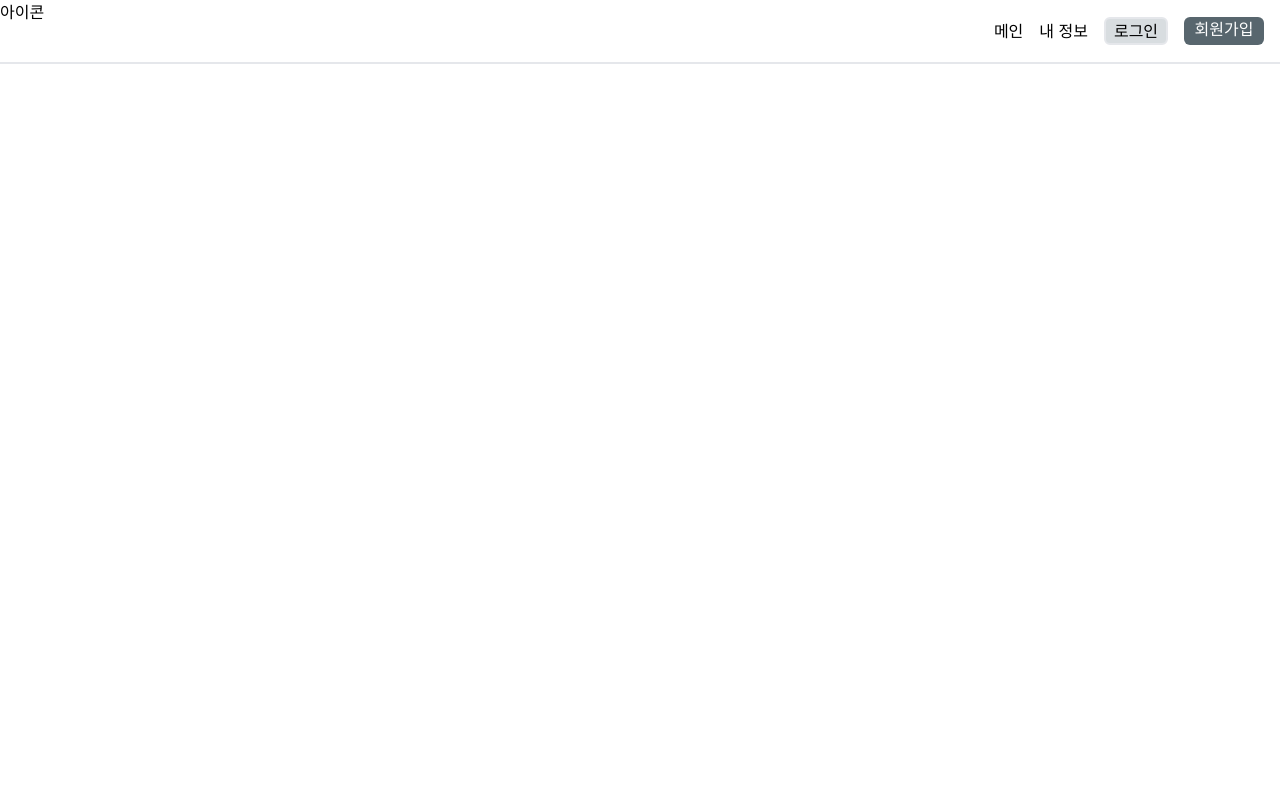
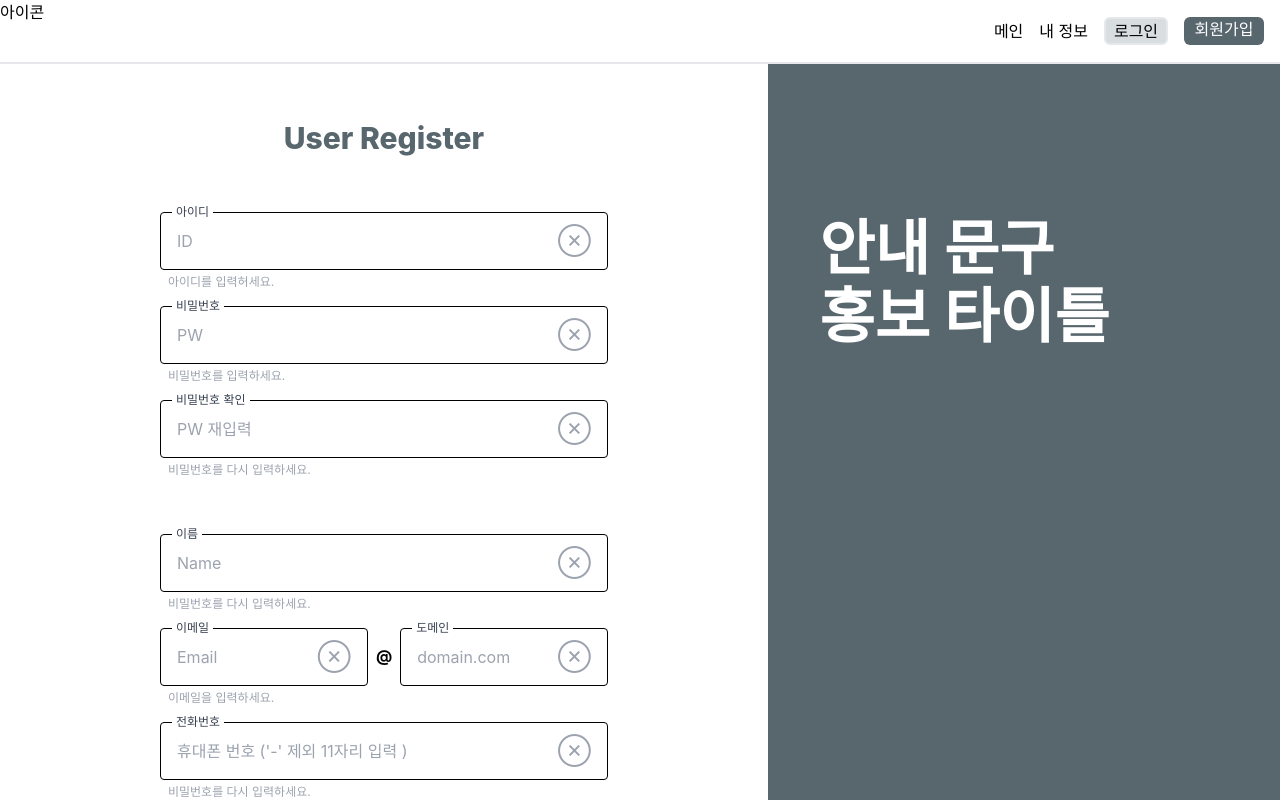
Before and after one commit to COMFORTO-O/SKShieldus_Rookies_team7, a React (Vite) app in the folder FrontEnd/sk-7-front-app/: page /register in a window 1280 px wide. Shown: the top 800 px of the page. Built offline with nearby package versions, Linux system fonts and the light colour scheme.

Commit message:
login, register page UI development

```diff
--- a/FrontEnd/sk-7-front-app/src/App.jsx
+++ b/FrontEnd/sk-7-front-app/src/App.jsx
@@ -1,6 +1,7 @@
 import { Routes, Route, Link } from "react-router-dom"; // RouterLink로 별칭 사용 가능
 import MainPage from "./pages/MainPage";
 import LoginPage from "./pages/LoginPage";
+import SignupPage from "./pages/SignupPage";
 import Navbar from "./components/molecules/Navbar";
 
 function App() {
@@ -13,6 +14,7 @@ function App() {
                 <Routes>
                     <Route path="/" element={<MainPage />} />
                     <Route path="/login" element={<LoginPage />} />
+                    <Route path="/register" element={<SignupPage />} />
                 </Routes>
             </main>
         </>
--- /dev/null
+++ b/FrontEnd/sk-7-front-app/src/components/atoms/AuthInput.jsx
@@ -0,0 +1,61 @@
+import Label from "./Label";
+
+const AuthInput = ({
+    id,
+    label,
+    type = "text",
+    placeholder = "",
+    bottomText = "",
+    value,
+    onChange,
+    className = "",
+    required = false,
+    error = "",
+}) => {
+    // input 값 초기화 함수
+    const inputClear = () => {
+        onChange({ target: { value: "" } });
+    };
+
+    return (
+        <div className="relative w-full">
+            {/* 라벨 */}
+            <Label
+                htmlFor={id}
+                className="absolute -top-2 left-3 px-1 bg-white text-xs text-gray-500"
+            >
+                {label}
+            </Label>
+
+            <div className="flex items-center border border-black rounded px-4 py-3 focus-within:ring-2 focus-within:ring-primary">
+                <input
+                    id={id}
+                    type={type}
+                    placeholder={placeholder}
+                    value={value}
+                    onChange={onChange}
+                    required={required}
+                    className={`w-full outline-none bg-transparent
+                                ${
+                                    error
+                                        ? "border-red-500 focus:ring-red-300"
+                                        : "border-gray-300 focus:ring-blue-300"
+                                }
+                                ${className}`}
+                />
+                <button
+                    type="button"
+                    className="text-2xl text-gray-400 hover:text-black ml-2"
+                    onClick={inputClear}
+                >
+                    ⊗
+                </button>
+            </div>
+
+            {/* 하단 메시지 */}
+            <div className="ml-2 mt-1 text-xs text-gray-400">{bottomText}</div>
+        </div>
+    );
+};
+
+export default AuthInput;
--- a/FrontEnd/sk-7-front-app/src/components/atoms/Button.jsx
+++ b/FrontEnd/sk-7-front-app/src/components/atoms/Button.jsx
@@ -6,10 +6,7 @@ const Button = ({ children, onClick, disabled = false, className = "" }) => {
             onClick={onClick}
             disabled={disabled}
             className={`
-        px-4 py-2 rounded-xl font-semibold shadow-md transition
-        ${disabled
-          ? "bg-gray-300 text-gray-500 cursor-not-allowed shadow-none"
-          : "bg-gray-700 hover:bg-gray-800 text-white shadow-lg"}
+        px-4 py-2 rounded-lg font-semibold shadow-md transition
         ${className}
       `}
         >
--- a/FrontEnd/sk-7-front-app/src/components/atoms/Label.jsx
+++ b/FrontEnd/sk-7-front-app/src/components/atoms/Label.jsx
@@ -2,7 +2,7 @@ const Label = ({ htmlFor, children, className = "", required = false }) => {
   return (
     <label
       htmlFor={htmlFor}
-      className={`block text-sm font-medium text-gray-700 ${className}`}
+      className={`block text-gray-700 ${className}`}
     >
       {children}
       {required && <span className="text-red-500 ml-1">*</span>}
--- a/FrontEnd/sk-7-front-app/src/components/auth/AuthLayout.jsx
+++ b/FrontEnd/sk-7-front-app/src/components/auth/AuthLayout.jsx
@@ -2,9 +2,9 @@ import React from "react";
 
 function AuthLayout({ children, title }) {
     return (
-        <div className="min-h-screen flex flex-col items-center justify-center bg-secondary">
-            <div className="w-full max-w-md p-8 space-y-8 bg-base-100 rounded-lg shadow-md">
-                <h2 className="mt-6 text-center text-3xl font-extrabold text-primary">
+        <div className="min-h-screen flex flex-col items-center justify-center">
+            <div className="w-full max-w-md">
+                <h2 className="my-14 text-center text-3xl font-extrabold text-primary">
                     {title}
                 </h2>
                 {children}
--- a/FrontEnd/sk-7-front-app/src/pages/LoginPage.jsx
+++ b/FrontEnd/sk-7-front-app/src/pages/LoginPage.jsx
@@ -1,12 +1,58 @@
 import AuthLayout from "../components/auth/AuthLayout";
+import AuthInput from "../components/atoms/AuthInput";
+import Button from "../components/atoms/Button";
+import Label from "../components/atoms/Label";
+import Input from "../components/atoms/Input";
 
 function LoginPage() {
     return (
-        <AuthLayout>
-            <form>
-                <input></input>
-            </form>
-        </AuthLayout>
+        <>
+            {/* 전체 레이아웃 */}
+            <div className="grid grid-cols-[40%_1fr] h-screen">
+                {/* 왼쪽 컨테이너 */}
+                <div className="flex flex-col h-screen">
+                    {/* 섹션 */}
+                    <div className="h-full bg-primary text-white font-bold text-6xl">
+                        {/* 텍스트 배치 */}
+                        <div className="mt-[30%] ml-[10%]">
+                            <div className="mb-2">안내 문구</div>
+                            <div>홍보 타이틀</div>
+                        </div>
+                    </div>
+                </div>
+
+                {/* 오른쪽 컨테이너 */}
+                <div className="w-full bg-white flex items-center justify-center">
+                    {/* 섹션 */}
+                    <div className="w-full">
+                        <AuthLayout title="Login">
+                            <form className="w-full space-y-8">
+                                <AuthInput
+                                    label="아이디"
+                                    placeholder="ID"
+                                    bottomText="아이디를 입력허세요."
+                                />
+                                <AuthInput
+                                    label="비밀번호"
+                                    placeholder="PW"
+                                    bottomText="비밀번호를 입력허세요."
+                                />
+
+                                {/* 로그인 버튼 */}
+                                <Button className="w-full bg-primary text-white font-bold py-2 rounded hover:bg-gray-800">
+                                    로그인
+                                </Button>
+
+                                {/* 회원가입 버튼 */}
+                                <Button className="w-full bg-gray-300 text-black font-bold py-2 rounded hover:bg-gray-400">
+                                    회원가입
+                                </Button>
+                            </form>
+                        </AuthLayout>
+                    </div>
+                </div>
+            </div>
+        </>
     );
 }
 
--- a/FrontEnd/sk-7-front-app/src/pages/NotFoundPage.jsx
+++ b/FrontEnd/sk-7-front-app/src/pages/NotFoundPage.jsx
@@ -1,7 +1,7 @@
 import React from "react";
 import { Link } from "react-router-dom";
 
-const NotFound = () => {
+function NotFound() {
   return (
     <div className="min-h-screen flex flex-col items-center justify-center bg-gray-100 text-center px-4">
       <h1 className="text-6xl font-bold text-blue-600 mb-4">404</h1>
--- a/FrontEnd/sk-7-front-app/src/pages/SignupPage.jsx
+++ b/FrontEnd/sk-7-front-app/src/pages/SignupPage.jsx
@@ -0,0 +1,102 @@
+import AuthLayout from "../components/auth/AuthLayout";
+import AuthInput from "../components/atoms/AuthInput";
+import Button from "../components/atoms/Button";
+import Label from "../components/atoms/Label";
+import Input from "../components/atoms/Input";
+
+function SignupPage() {
+    return (
+        <>
+            {/* 전체 레이아웃 */}
+            <div className="grid grid-cols-[1fr_40%] h-screen">
+                {/* 왼쪽 컨테이너 */}
+                <div className="w-full bg-white flex items-center justify-center">
+                    {/* 섹션 */}
+                    <div className="w-full">
+                        <AuthLayout title="User Register">
+                            <form className="w-full space-y-4">
+                                <AuthInput
+                                    label="아이디"
+                                    placeholder="ID"
+                                    bottomText="아이디를 입력허세요."
+                                    type="text"
+                                />
+                                <AuthInput
+                                    label="비밀번호"
+                                    placeholder="PW"
+                                    bottomText="비밀번호를 입력하세요."
+                                    type="password"
+                                />
+                                <AuthInput
+                                    label="비밀번호 확인"
+                                    placeholder="PW 재입력"
+                                    bottomText="비밀번호를 다시 입력하세요."
+                                    type="password"
+                                />
+
+                                <div className="pt-10">
+                                    <AuthInput
+                                        label="이름"
+                                        placeholder="Name"
+                                        bottomText="비밀번호를 다시 입력하세요."
+                                    />
+                                </div>
+
+                                <div className="flex items-start space-x-2">
+                                    <div className="flex-1">
+                                        <AuthInput
+                                            id="email1"
+                                            label="이메일"
+                                            placeholder="Email"
+                                            bottomText="이메일을 입력하세요."
+                                        />
+                                    </div>
+
+                                    <div className="flex items-center pt-4 font-bold">
+                                        @
+                                    </div>
+
+                                    <div className="flex-1">
+                                        <AuthInput
+                                            id="email2"
+                                            label="도메인"
+                                            placeholder="domain.com"
+                                            bottomText=""
+                                        />
+                                    </div>
+                                </div>
+
+                                <AuthInput
+                                    label="전화번호"
+                                    placeholder="휴대폰 번호 ('-' 제외 11자리 입력 )"
+                                    bottomText="비밀번호를 다시 입력하세요."
+                                />
+
+                                {/* 회원가입 버튼 */}
+                                <div>
+                                    <Button className="h-14 my-14 w-full bg-gray-300 text-black font-bold py-2 rounded hover:bg-gray-400">
+                                        회원가입
+                                    </Button>
+                                </div>
+                            </form>
+                        </AuthLayout>
+                    </div>
+                </div>
+
+                {/* 오른쪽 컨테이너 */}
+                <div className="flex flex-col h-screen">
+                    {/* 섹션 */}
+                    <div className="h-full bg-primary text-white font-bold text-6xl">
+                        {/* 텍스트 배치 */}
+                        <div className="mt-[30%] ml-[10%]">
+                            <div className="mb-2">안내 문구</div>
+                            <div>홍보 타이틀</div>
+                        </div>
+                    </div>
+                </div>
+            </div>
+        </>
+    );
+}
+
+export default SignupPage;
```
Also changed, not shown: FrontEnd/sk-7-front-app/src/components/atoms/Input.jsx (+9 -2 lines). Lines whose indentation alone changed are shown as unchanged.
